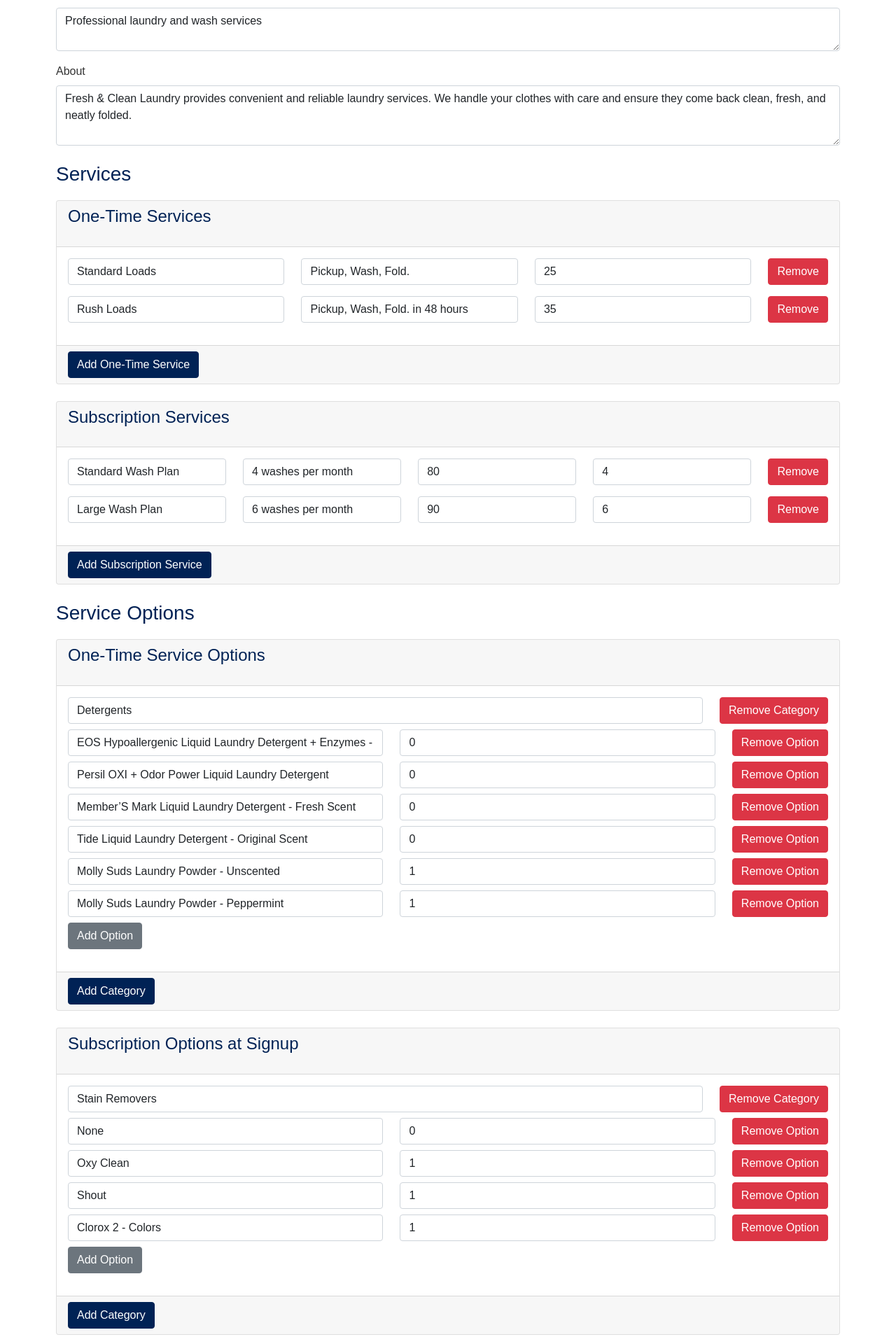
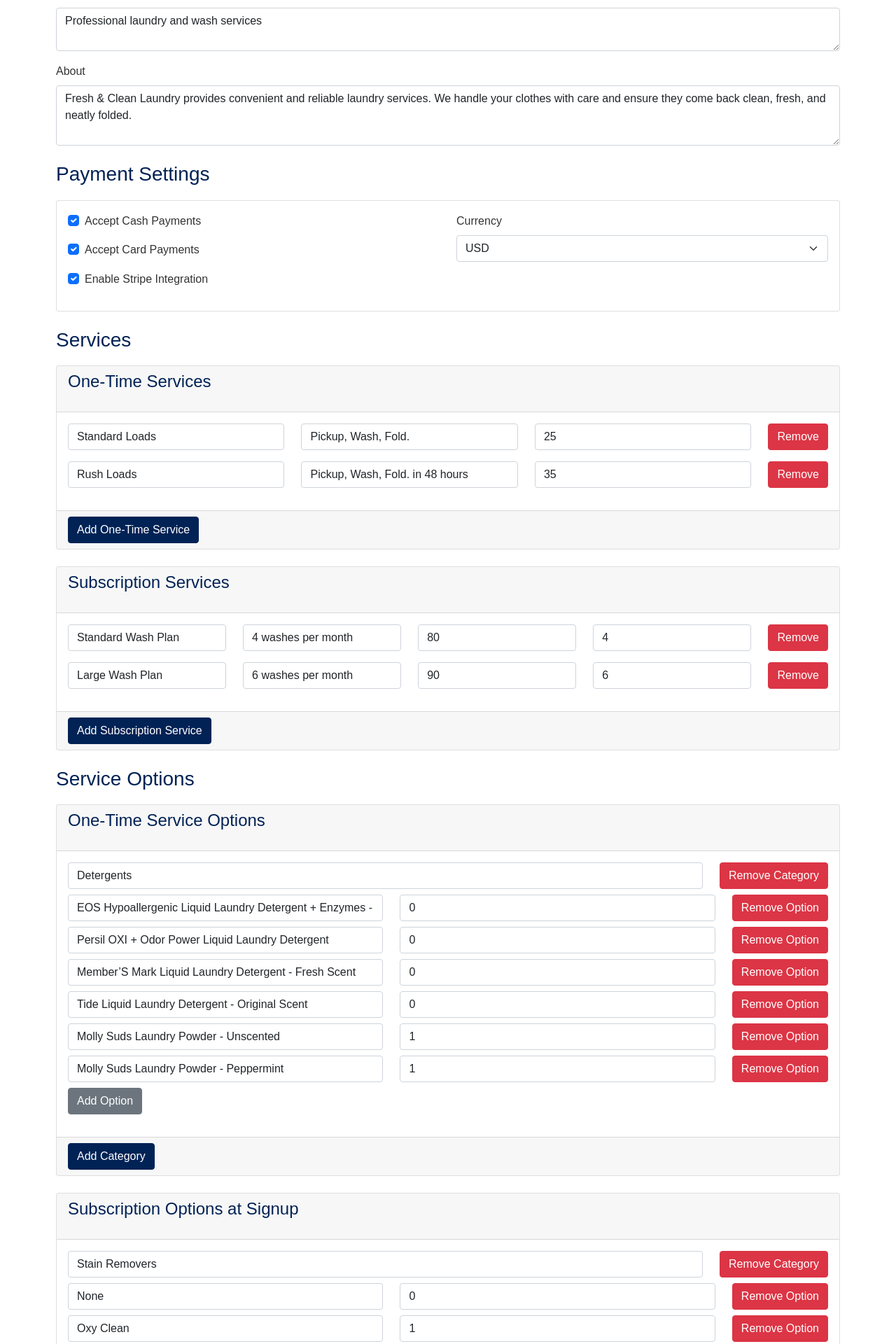
Before and after one commit to Hotschmoe/strongs-simple-services, a Flask app: page /business-config in a window 1280 px wide. Shown: the part 359-2279 px from the top of the page at 70% size. Run offline with Flask 2, Linux system fonts and the light colour scheme; the visitor is signed in with stand-in values (Sample User, id 1); data comes from the database, SQL or seed files in the repository.

Commit message:
working! good save place
working! next up is fix ordering page. save this commit for rollbacks if composer goes haywire

```diff
--- a/app_frontend/templates/business_config.html
+++ b/app_frontend/templates/business_config.html
@@ -18,6 +18,43 @@
         <div class="mb-3">
             <label for="about" class="form-label">About</label>
             <textarea class="form-control" id="about" name="about" rows="3" required>{{ business_config.about }}</textarea>
+        </div>
+
+        <h3 class="mt-4">Payment Settings</h3>
+        <div class="card mb-4">
+            <div class="card-body">
+                <div class="row">
+                    <div class="col-md-6">
+                        <div class="form-check mb-3">
+                            <input type="checkbox" class="form-check-input" id="acceptCash"
+                                   {% if business_config.paymentSettings.acceptCash %}checked{% endif %}>
+                            <label class="form-check-label" for="acceptCash">Accept Cash Payments</label>
+                        </div>
+                        <div class="form-check mb-3">
+                            <input type="checkbox" class="form-check-input" id="acceptCard"
+                                   {% if business_config.paymentSettings.acceptCard %}checked{% endif %}>
+                            <label class="form-check-label" for="acceptCard">Accept Card Payments</label>
+                        </div>
+                        <div class="form-check mb-3">
+                            <input type="checkbox" class="form-check-input" id="stripeEnabled"
+                                   {% if business_config.paymentSettings.stripeEnabled %}checked{% endif %}>
+                            <label class="form-check-label" for="stripeEnabled">Enable Stripe Integration</label>
+                        </div>
+                    </div>
+                    <div class="col-md-6">
+                        <div class="mb-3">
+                            <label for="currency" class="form-label">Currency</label>
+                            <select class="form-select" id="currency">
+                                <option value="usd" {% if business_config.paymentSettings.currency == 'usd' %}selected{% endif %}>USD</option>
+                                <option value="eur" {% if business_config.paymentSettings.currency == 'eur' %}selected{% endif %}>EUR</option>
+                                <option value="gbp" {% if business_config.paymentSettings.currency == 'gbp' %}selected{% endif %}>GBP</option>
+                                <option value="cad" {% if business_config.paymentSettings.currency == 'cad' %}selected{% endif %}>CAD</option>
+                                <option value="aud" {% if business_config.paymentSettings.currency == 'aud' %}selected{% endif %}>AUD</option>
+                            </select>
+                        </div>
+                    </div>
+                </div>
+            </div>
         </div>
 
         <h3 class="mt-4">Services</h3>
@@ -302,7 +339,12 @@ document.getElementById('businessConfigForm').addEventListener('submit', functio
         businessName: document.getElementById('businessName').value,
         businessDescription: document.getElementById('businessDescription').value,
         about: document.getElementById('about').value,
-        paymentSettings: {{ business_config.paymentSettings|tojson|safe }},
+        paymentSettings: {
+            acceptCash: document.getElementById('acceptCash').checked,
+            acceptCard: document.getElementById('acceptCard').checked,
+            stripeEnabled: document.getElementById('stripeEnabled').checked,
+            currency: document.getElementById('currency').value
+        },
         services: {
             oneTime: [],
             subscription: []
@@ -378,5 +420,32 @@ document.getElementById('businessConfigForm').addEventListener('submit', functio
         alert('Error saving configuration');
     });
 });
+
+document.getElementById('acceptCard').addEventListener('change', function(e) {
+    const stripeEnabled = document.getElementById('stripeEnabled');
+    if (!this.checked) {
+        stripeEnabled.checked = false;
+        stripeEnabled.disabled = true;
+    } else {
+        stripeEnabled.disabled = false;
+    }
+});
+
+document.getElementById('stripeEnabled').addEventListener('change', function(e) {
+    const acceptCard = document.getElementById('acceptCard');
+    if (this.checked && !acceptCard.checked) {
+        acceptCard.checked = true;
+    }
+});
+
+// Initialize the state
+document.addEventListener('DOMContentLoaded', function() {
+    const acceptCard = document.getElementById('acceptCard');
+    const stripeEnabled = document.getElementById('stripeEnabled');
+    if (!acceptCard.checked) {
+        stripeEnabled.checked = false;
+        stripeEnabled.disabled = true;
+    }
+});
 </script>
 {% endblock %}
```
